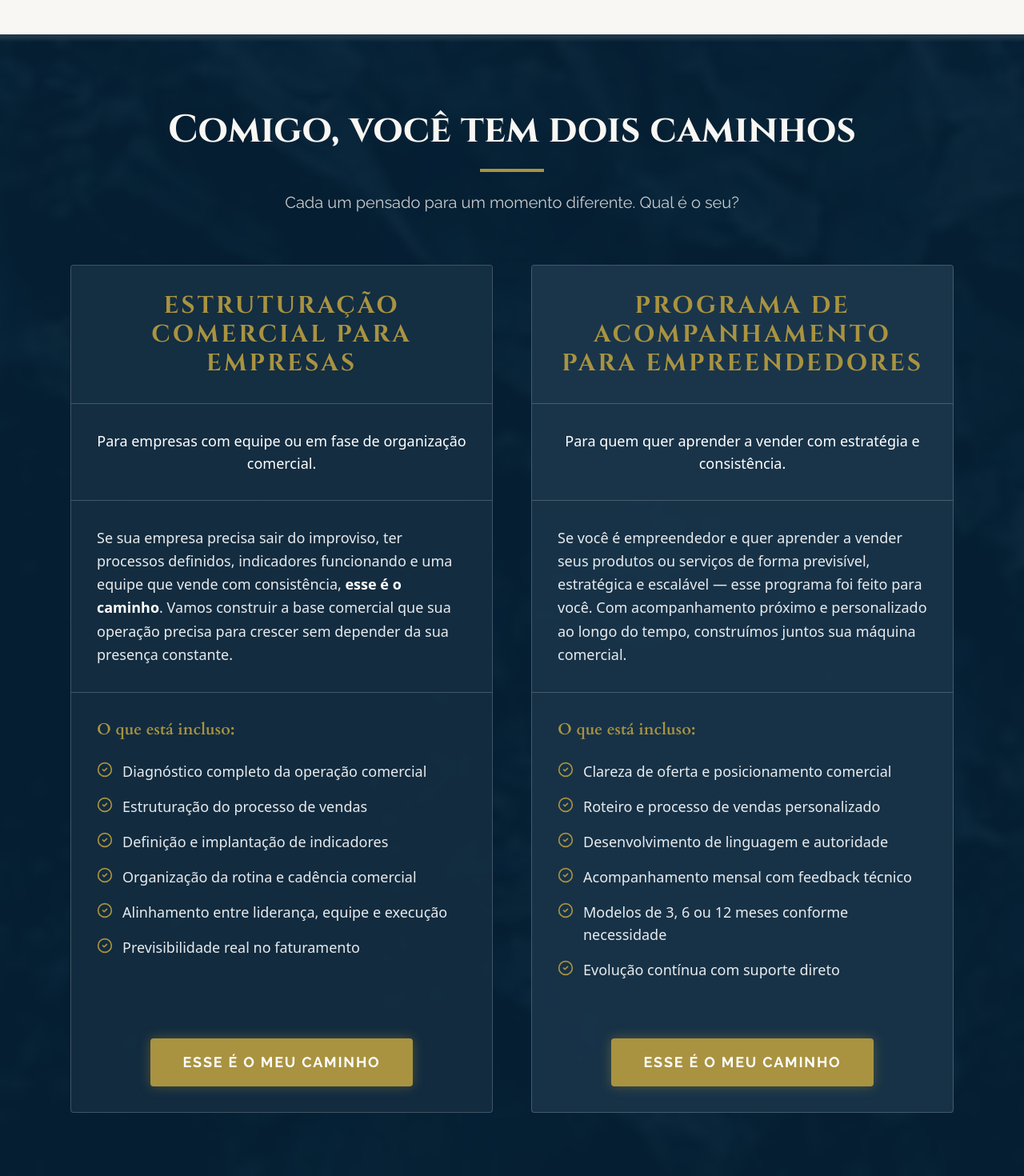
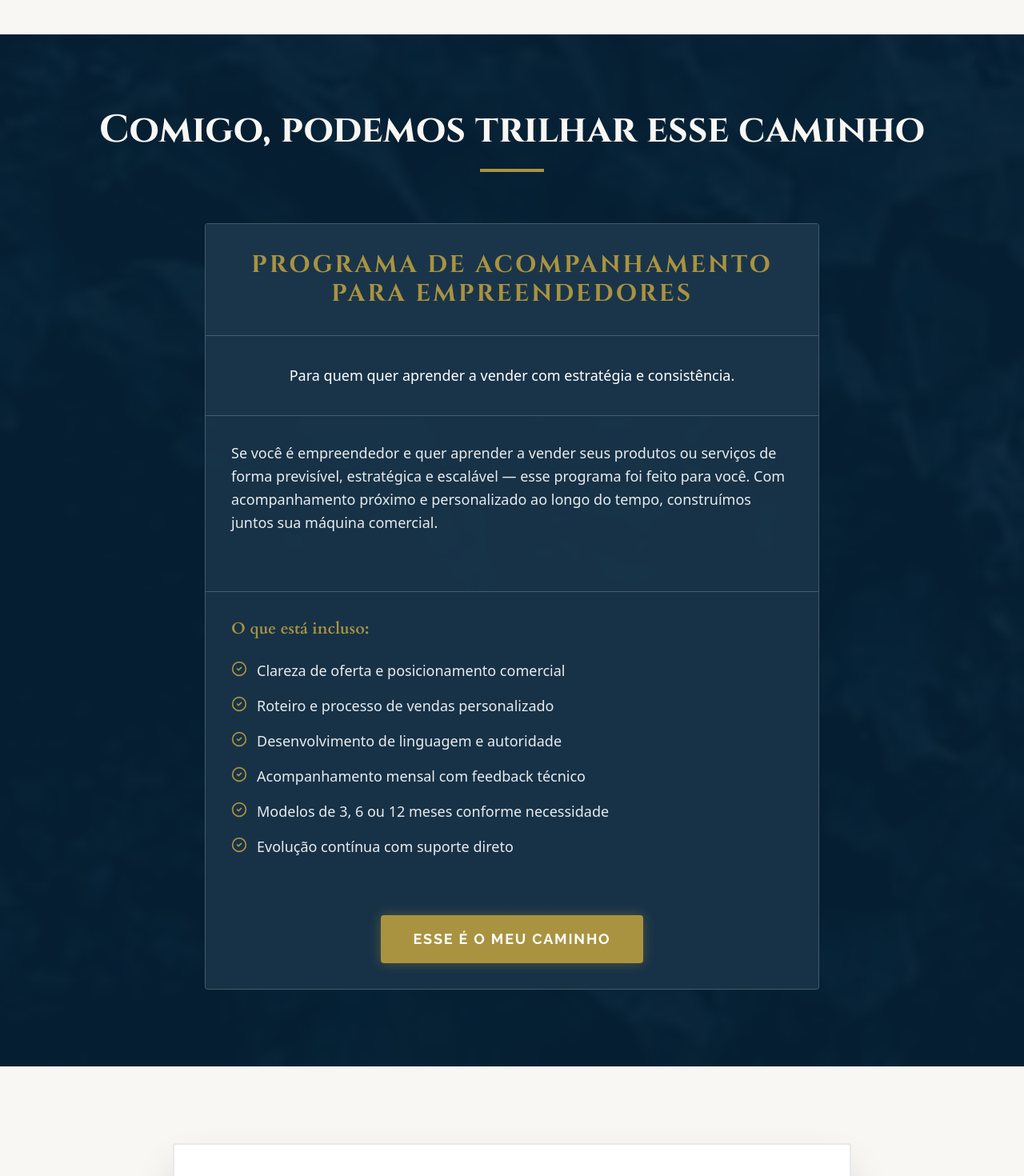
Before and after one commit to ideiaassertiva/cesar_carvalho_final, a Next.js app: page /v4 in a window 1280 px wide. Shown: the part 4580-6050 px from the top of the page at 80% size. Built offline with nearby package versions, Linux system fonts and the light colour scheme.

Commit message:
Update Pathways section to a single column layout for Programa de Acompanhamento

```diff
--- a/src/app/v4/page.tsx
+++ b/src/app/v4/page.tsx
@@ -353,9 +353,8 @@ function Pathways() {
       <div className="absolute inset-0 z-0 bg-cover bg-center bg-no-repeat opacity-10 pointer-events-none" style={{ backgroundImage: 'url("/images/fundo-textura-2.png")' }}></div>
       <div className="container mx-auto px-6 max-w-6xl relative z-10">
         <motion.div initial="hidden" whileInView="visible" viewport={{ once: true }} variants={fadeIn} className="text-center mb-16">
-          <h2 className={`${cinzel.className} text-4xl md:text-5xl font-bold text-[#F9F7F3] mb-6`}>Comigo, você tem dois caminhos</h2>
+          <h2 className={`${cinzel.className} text-4xl md:text-5xl font-bold text-[#F9F7F3] mb-6`}>Comigo, podemos trilhar esse caminho</h2>
           <div className="w-20 h-1 bg-[#A99340] mx-auto mb-6"></div>
-          <p className={`${raleway.className} text-xl text-[#F9F7F3]/80 max-w-2xl mx-auto`}>Cada um pensado para um momento diferente. Qual é o seu?</p>
         </motion.div>
 
         <motion.div
@@ -365,50 +364,8 @@ function Pathways() {
           variants={fadeIn}
           className="bg-transparent"
         >
-          {/* Layout usando Grid para separar como duas colunas distintas com espaçamento no meio */}
-          <div className="grid md:grid-cols-2 gap-8 lg:gap-12">
-
-            {/* Coluna 1 */}
-            <div className="flex flex-col bg-[#142e42]/80 border border-white/20 rounded-sm overflow-hidden">
-              <div className={`${cinzel.className} p-6 md:p-8 border-b border-white/20 text-2xl md:text-3xl text-[#A99340] font-bold bg-[#142e42] text-center uppercase tracking-widest min-h-[140px] flex items-center justify-center`}>
-                Estruturação Comercial para Empresas
-              </div>
-              <div className="p-6 md:p-8 border-b border-white/20 text-white text-lg bg-[#142e42]/90 text-center font-medium min-h-[100px] flex items-center justify-center">
-                Para empresas com equipe ou em fase de organização comercial.
-              </div>
-              <div className="p-6 md:p-8 border-b border-white/20 text-white/90 text-lg leading-relaxed bg-[#142e42]/60 min-h-[220px]">
-                Se sua empresa precisa sair do improviso, ter processos definidos, indicadores funcionando e uma equipe que vende com consistência, <strong className="text-white font-bold">esse é o caminho</strong>. Vamos construir a base comercial que sua operação precisa para crescer sem depender da sua presença constante.
-              </div>
-              <div className="p-6 md:p-8 bg-[#142e42]/40 flex-1 flex flex-col">
-                <span className={`${cardo.className} block mb-6 font-bold text-[#A99340] text-xl`}>O que está incluso:</span>
-                <ul className="space-y-4 mb-10 flex-1">
-                  {[
-                    'Diagnóstico completo da operação comercial',
-                    'Estruturação do processo de vendas',
-                    'Definição e implantação de indicadores',
-                    'Organização da rotina e cadência comercial',
-                    'Alinhamento entre liderança, equipe e execução',
-                    'Previsibilidade real no faturamento'
-                  ].map((item, i) => (
-                    <li key={i} className="flex items-start text-white/90">
-                      <CheckCircle2 className="w-5 h-5 text-[#A99340] mr-3 shrink-0 mt-0.5" />
-                      <span className="text-lg">{item}</span>
-                    </li>
-                  ))}
-                </ul>
-                <div className="flex justify-center mt-auto pt-8">
-                  <a
-                    href="#lead-form"
-                    className={`${raleway.className} px-10 py-4 bg-[#A99340] hover:bg-[#8c7934] text-white rounded-sm font-bold text-lg transition-colors shadow-[0_0_15px_rgba(169,147,64,0.4)] uppercase tracking-widest text-center`}
-                  >
-                    Esse é o meu caminho
-                  </a>
-                </div>
-              </div>
-            </div>
-
-            {/* Coluna 2 */}
-            <div className="flex flex-col bg-[#1a354a]/80 border border-white/20 rounded-sm overflow-hidden">
+          {/* Layout centralizado em uma coluna */}
+          <div className="max-w-3xl mx-auto flex flex-col bg-[#1a354a]/80 border border-white/20 rounded-sm overflow-hidden">
             <div className={`${cinzel.className} p-6 md:p-8 border-b border-white/20 text-2xl md:text-3xl text-[#A99340] font-bold bg-[#1a354a] text-center uppercase tracking-widest min-h-[140px] flex items-center justify-center`}>
               Programa de Acompanhamento para Empreendedores
             </div>
@@ -444,8 +401,6 @@ function Pathways() {
                 </a>
               </div>
             </div>
-            </div>
-
           </div>
         </motion.div>
       </div>
```
Lines whose indentation alone changed are shown as unchanged.
